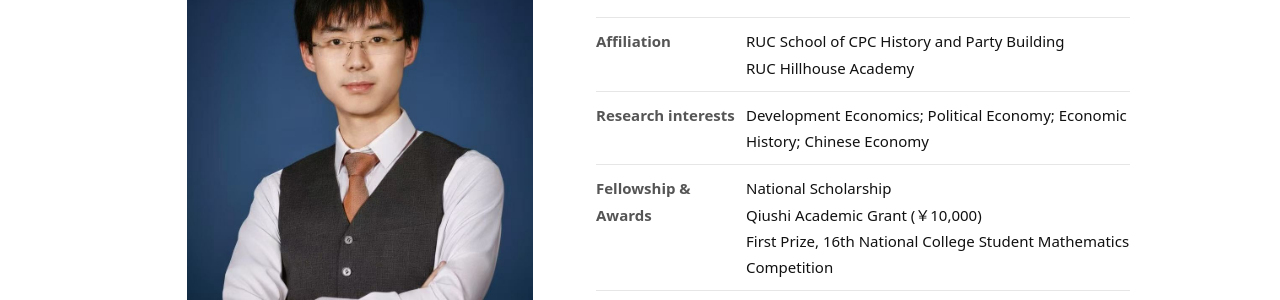
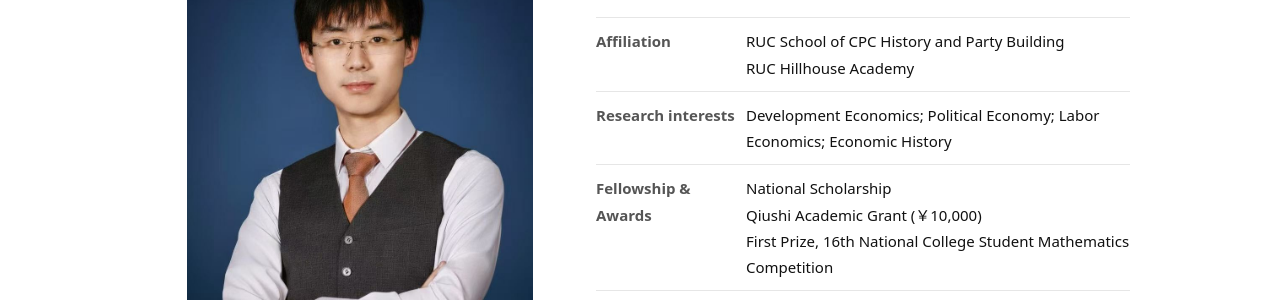
Before and after one commit to 15haohao/15haohao.github.io, a Jekyll site: the page built from index.md, in a window 1280 px wide and 954 px high. Shown: the part 396-696 px from the top of the window. Built offline with Jekyll 4.4.1, drawn with Linux system fonts in a browser that asks for light colours.

Commit message:
new work

```diff
--- a/index.md
+++ b/index.md
@@ -26,7 +26,7 @@ title: About
       </tr>
       <tr>
         <th>Research interests</th>
-        <td>Development Economics; Political Economy; Economic History; Chinese Economy</td>
+        <td>Development Economics; Political Economy; Labor Economics; Economic History</td>
       </tr>
       <tr>
         <th>Fellowship & Awards</th>
```
Also changed, not shown: research/index.md (+3 -1 lines).
